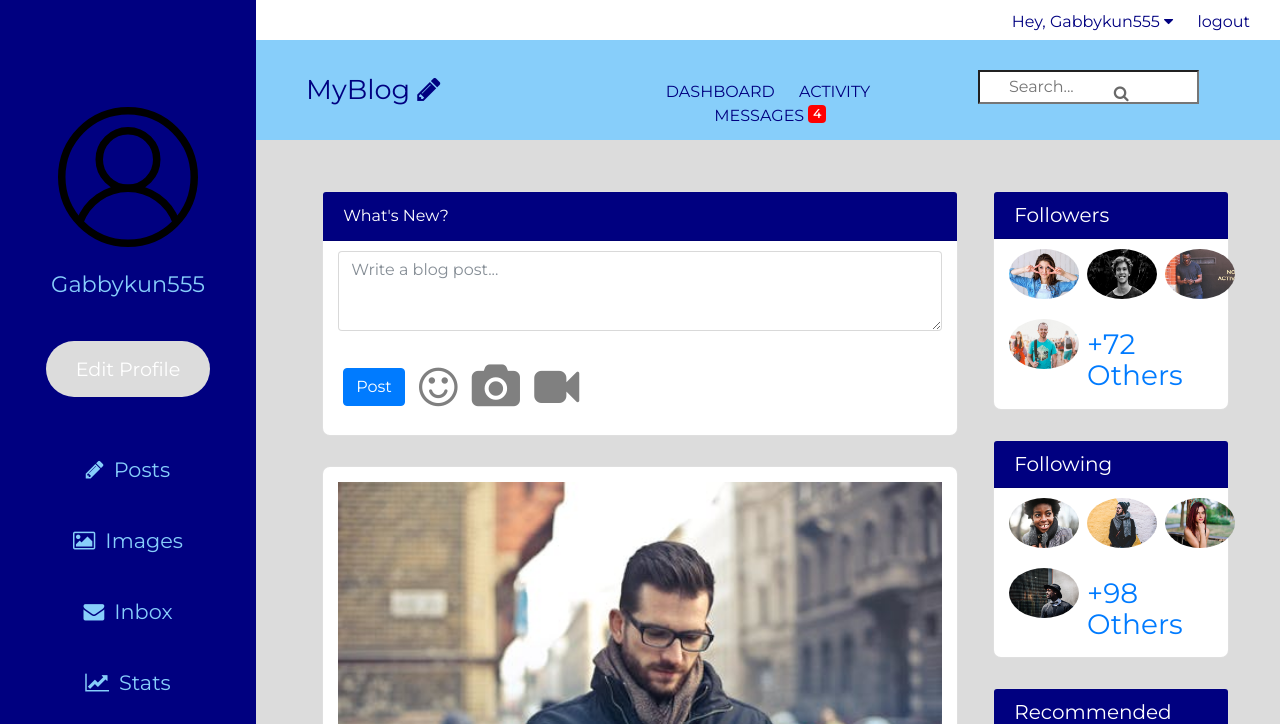
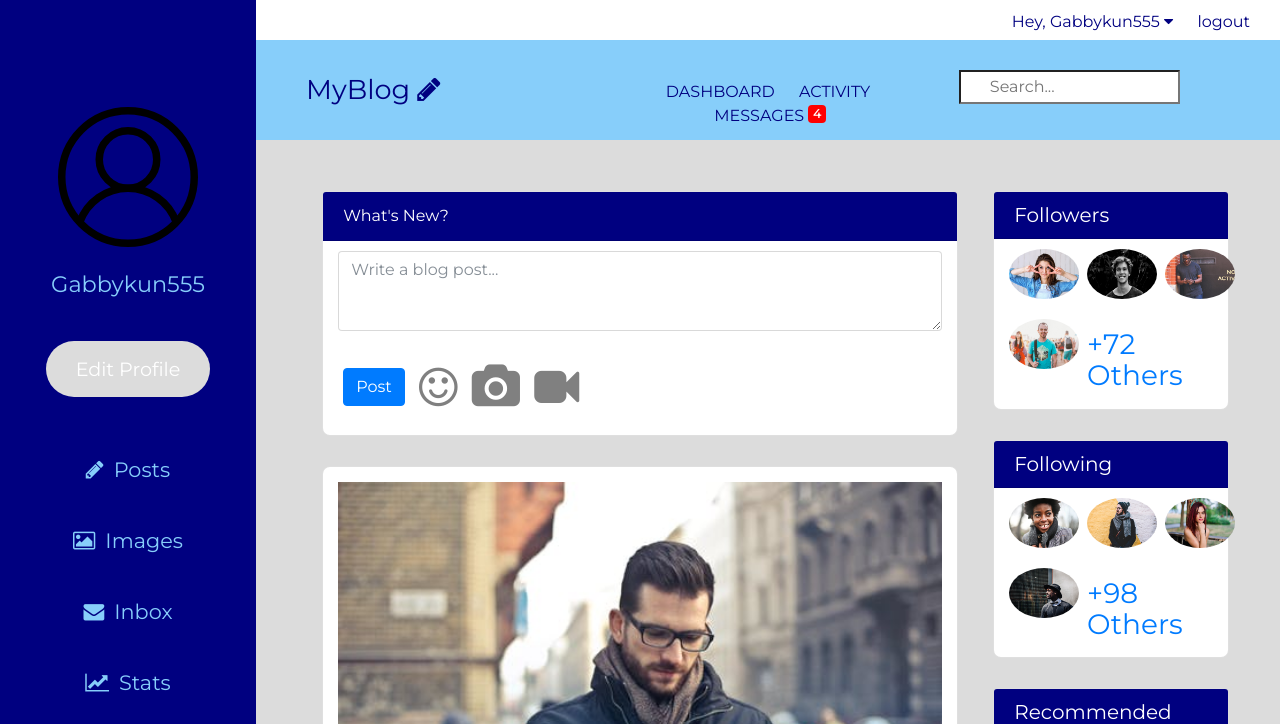
Before and after one commit to Gabbykun555/social-media_UI, a plain HTML site: page index.html in a window 1280 px wide. Shown: the top 724 px of the page. Drawn offline with nearby package versions, Linux system fonts and the light colour scheme.

Commit message:
Update index.html

```diff
--- a/index.html
+++ b/index.html
@@ -80,7 +80,7 @@
               </div>
               <div class="col-md-4 col-xs-12">
                   <div id="search-bar">
-                       <i class="fa fa-search" aria-hidden="true"></i>
+                      <!-- <i class="fa fa-search" aria-hidden="true"></i> -->
                        <input type="search" name="" id="" placeholder=" Search...">
                    </div>
                </div>
```
